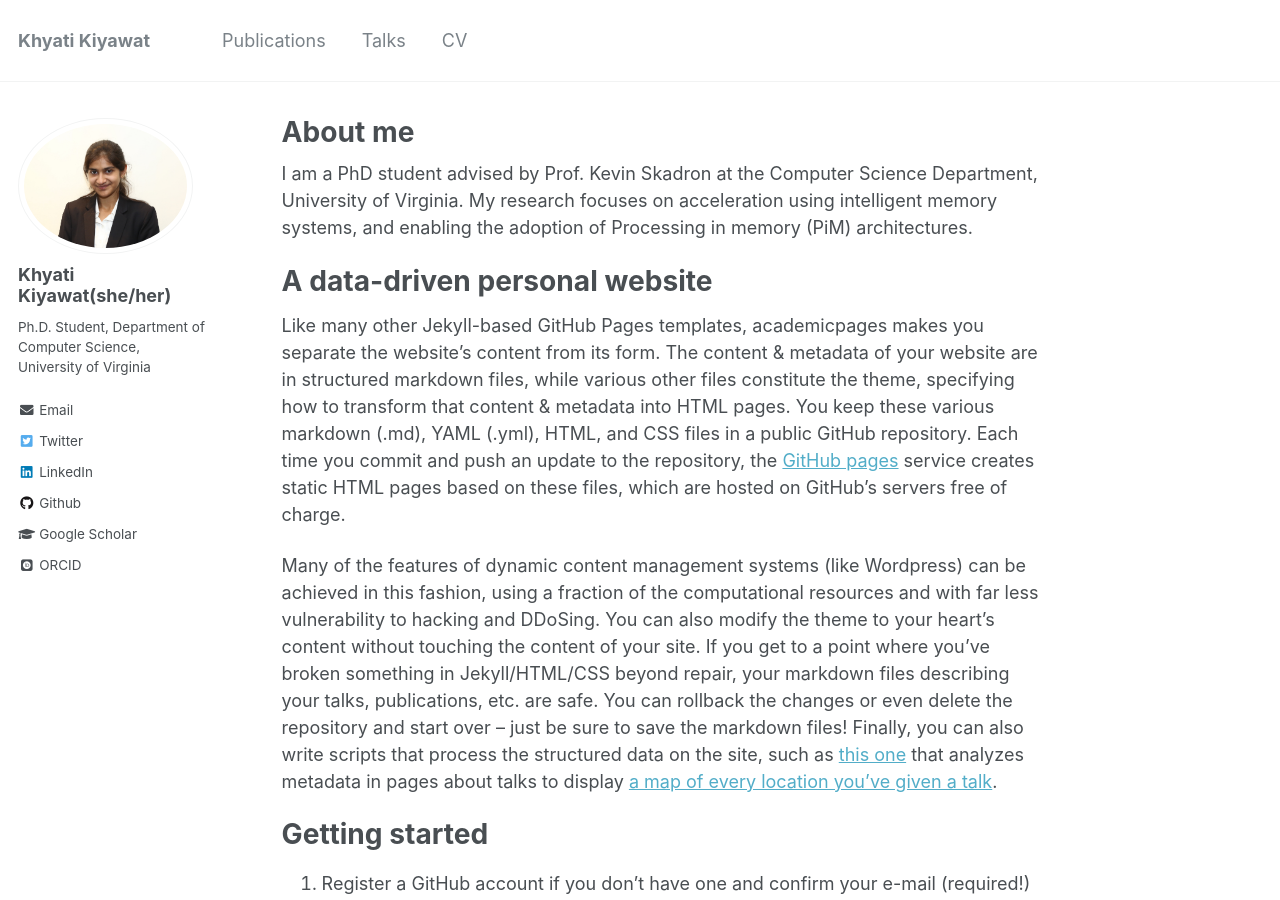
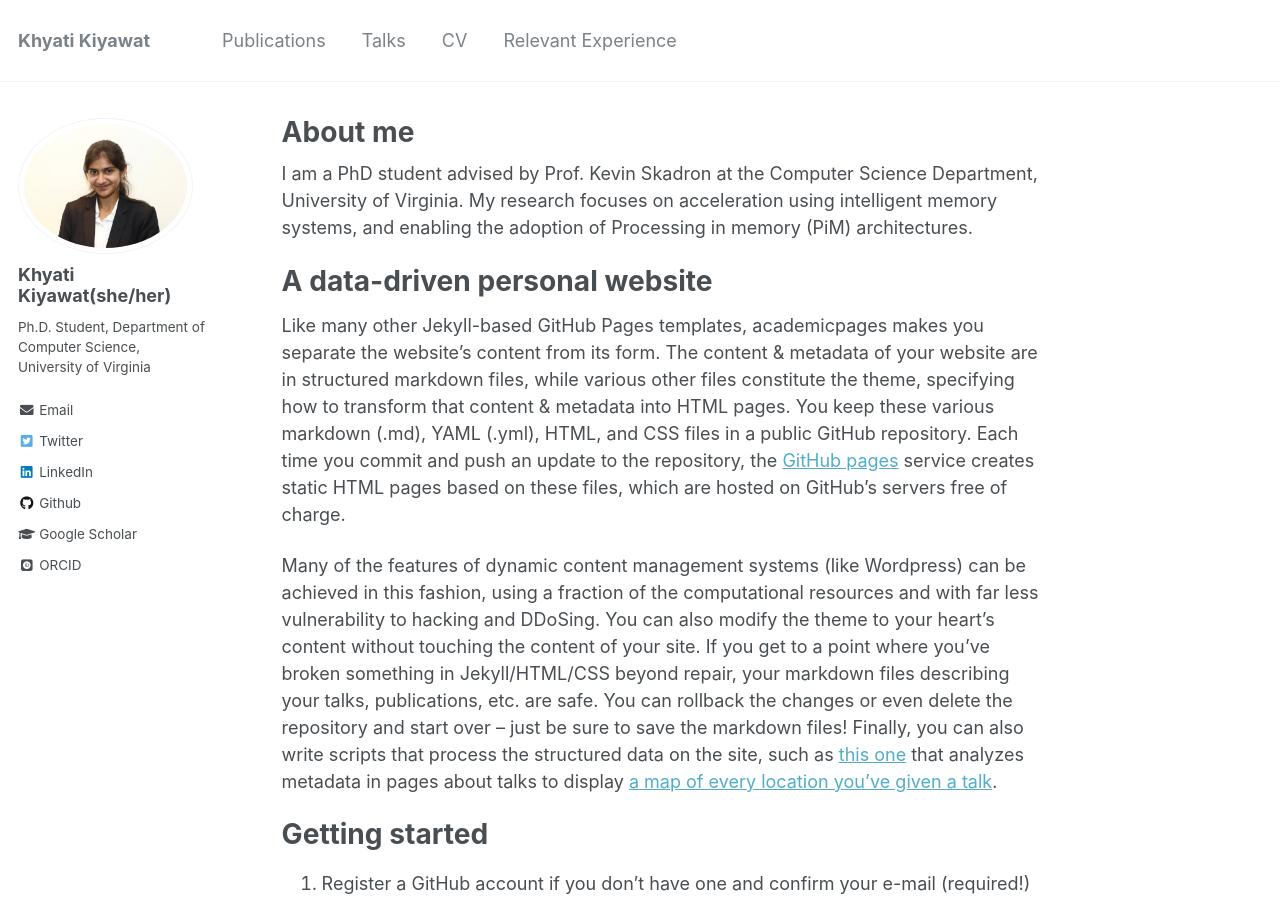
Before and after one commit to khyatikiyawat/khyatikiyawat.github.io, a Jekyll site: the page built from _pages/about.md, in a window 1280 px wide and 900 px high. Built offline with Jekyll 4.4.1, drawn with Linux system fonts in a browser that asks for light colours; some web fonts are replaced.

Commit message:
Update navigation.yml

```diff
--- a/_data/navigation.yml
+++ b/_data/navigation.yml
@@ -20,3 +20,6 @@ main:
 
 #  - title: "Guide"
 #    url: /markdown/
+
+  - title: "Relevant Experience"
+    url: /experience/
```
